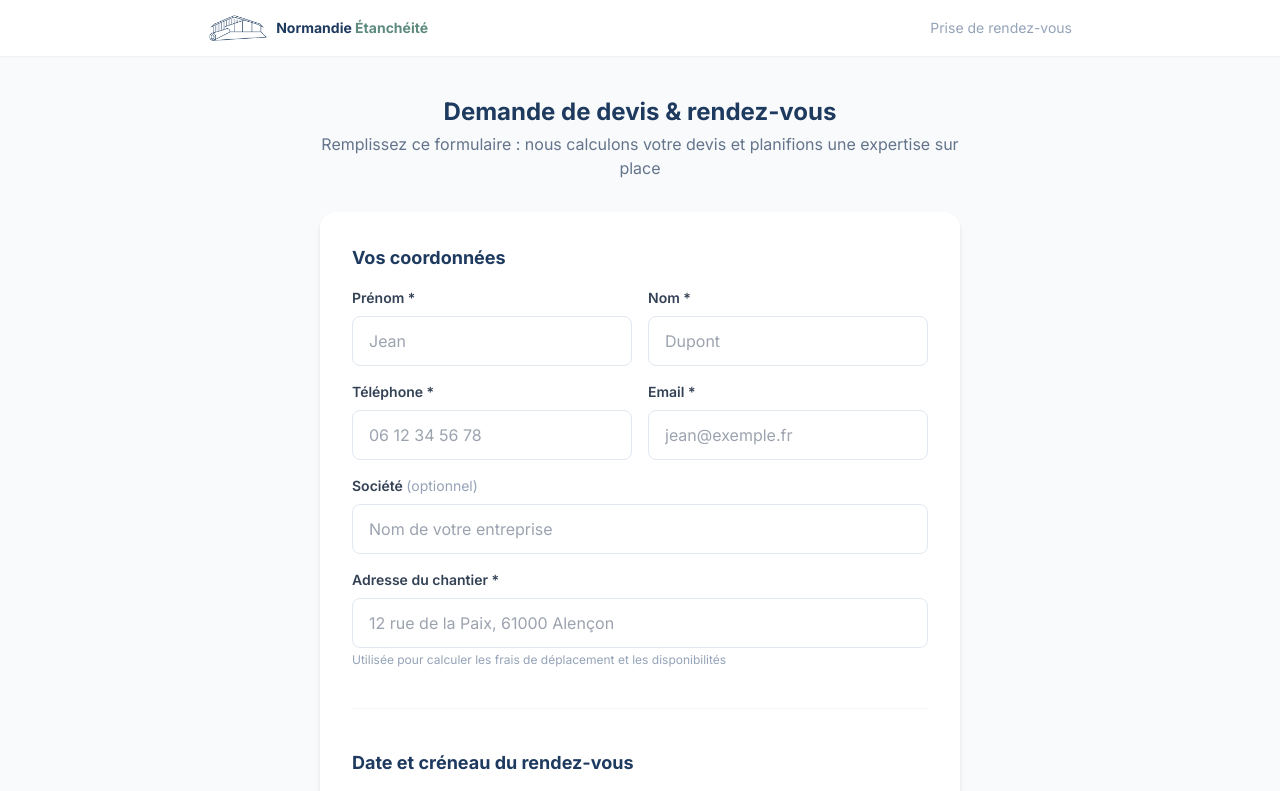
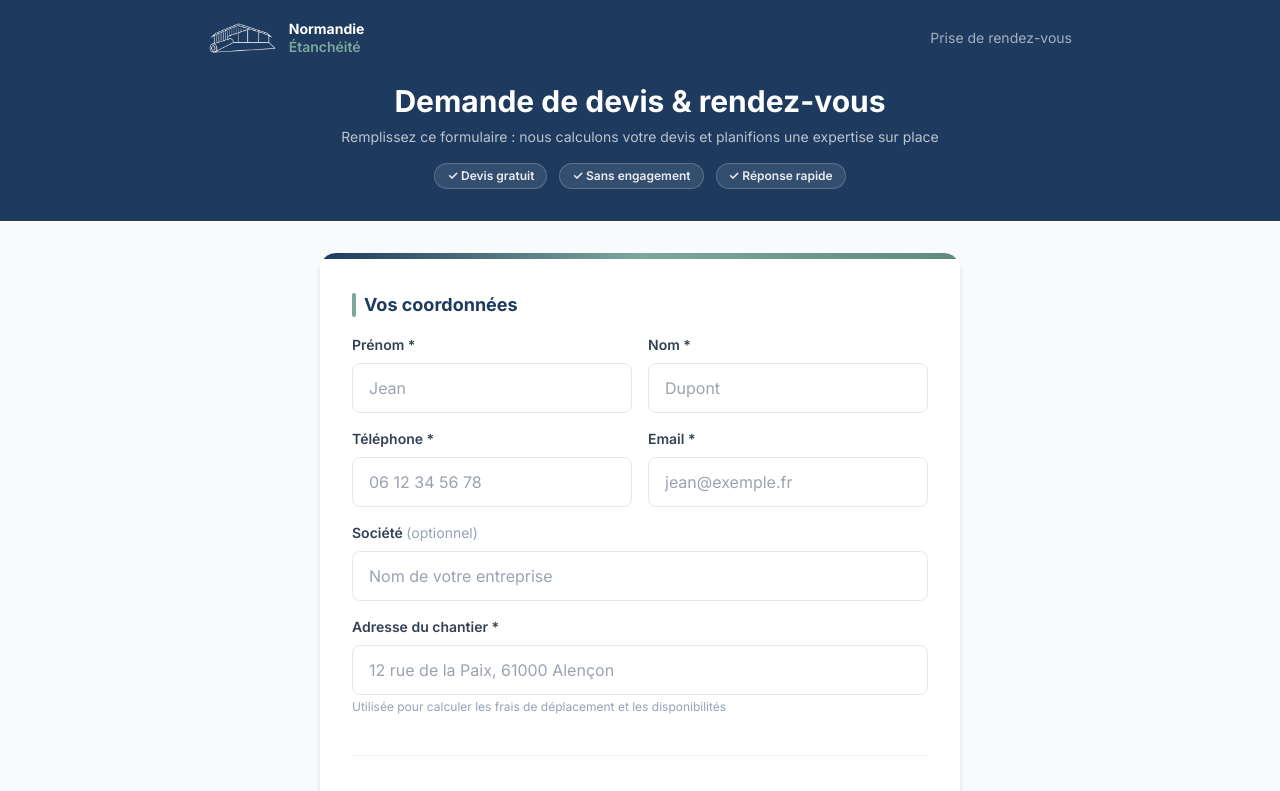
Before and after one commit to Ahmedoooooooooooo/Normandie-etancheite, a Next.js app: page /Normandie-etancheite/rendez-vous in a window 1280 px wide. Shown: the top 791 px of the page. Built offline with nearby package versions, Linux system fonts and the light colour scheme.

Commit message:
Page rendez-vous: header navy coloré, badges, barre gradient, accents sage sur sections
https://claude.ai/code/session_019HXy9hEZKUuA6D895ZD1d4

```diff
--- a/src/app/rendez-vous/page.tsx
+++ b/src/app/rendez-vous/page.tsx
@@ -386,32 +386,43 @@ export default function RendezVousPage() {
 
   return (
     <div className="min-h-screen bg-slate-50">
-      {/* Nav */}
-      <nav className="bg-white shadow-sm">
-        <div className="max-w-4xl mx-auto px-4 h-14 flex items-center justify-between">
-          <Link href="/" className="flex items-center gap-2">
+      {/* Header coloré */}
+      <div className="bg-brand-blue text-white">
+        <div className="max-w-4xl mx-auto px-4 py-5 flex items-center justify-between">
+          <Link href="/" className="flex items-center gap-3">
             {/* eslint-disable-next-line @next/next/no-img-element */}
-            <img src="/Normandie-etancheite/logo-navy.png" alt="Normandie Étanchéité" className="h-7 w-auto" />
-            <span className="text-brand-blue font-bold text-sm">
-              Normandie <span className="text-sage-700">Étanchéité</span>
+            <img src="/Normandie-etancheite/logo-white.png" alt="Normandie Étanchéité" className="h-8 w-auto" />
+            <span className="font-bold text-white text-sm leading-tight">
+              Normandie<br /><span className="text-sage font-semibold">Étanchéité</span>
             </span>
           </Link>
-          <span className="text-slate-400 text-sm">Prise de rendez-vous</span>
+          <span className="text-white/60 text-sm hidden sm:block">Prise de rendez-vous</span>
         </div>
-      </nav>
-
-      <div className="max-w-2xl mx-auto px-4 py-10">
-        <div className="text-center mb-8">
-          <h1 className="text-2xl font-bold text-brand-blue mb-1">Demande de devis &amp; rendez-vous</h1>
-          <p className="text-slate-500">
+        <div className="max-w-4xl mx-auto px-4 pb-8 pt-2 text-center">
+          <h1 className="text-2xl sm:text-3xl font-bold text-white mb-2">Demande de devis &amp; rendez-vous</h1>
+          <p className="text-white/70 text-sm">
             Remplissez ce formulaire : nous calculons votre devis et planifions une expertise sur place
           </p>
+          <div className="flex flex-wrap justify-center gap-3 mt-4">
+            <span className="bg-white/10 border border-white/20 text-white/90 text-xs font-semibold px-3 py-1 rounded-full">✓ Devis gratuit</span>
+            <span className="bg-white/10 border border-white/20 text-white/90 text-xs font-semibold px-3 py-1 rounded-full">✓ Sans engagement</span>
+            <span className="bg-white/10 border border-white/20 text-white/90 text-xs font-semibold px-3 py-1 rounded-full">✓ Réponse rapide</span>
+          </div>
         </div>
+      </div>
 
-        <div className="bg-white rounded-2xl shadow-md p-8 space-y-10">
+      <div className="max-w-2xl mx-auto px-4 py-8">
+        <div className="bg-white rounded-2xl shadow-md overflow-hidden">
+          {/* Barre sage en haut de la carte */}
+          <div className="h-1.5 bg-gradient-to-r from-brand-blue via-sage to-sage-700" />
+
+          <div className="p-8 space-y-10">
           {/* Coordonnées */}
           <section>
-            <h2 className="text-lg font-bold text-brand-blue mb-4">Vos coordonnées</h2>
+            <h2 className="text-lg font-bold text-brand-blue mb-4 flex items-center gap-2">
+              <span className="w-1 h-6 bg-sage rounded-full inline-block" />
+              Vos coordonnées
+            </h2>
 
             <div className="grid grid-cols-2 gap-4 mb-4">
               <div>
@@ -517,7 +528,10 @@ export default function RendezVousPage() {
 
           {/* Date & créneau */}
           <section>
-            <h2 className="text-lg font-bold text-brand-blue mb-4">Date et créneau du rendez-vous</h2>
+            <h2 className="text-lg font-bold text-brand-blue mb-4 flex items-center gap-2">
+              <span className="w-1 h-6 bg-sage rounded-full inline-block" />
+              Date et créneau du rendez-vous
+            </h2>
 
             <DateTimePicker
               date={form.date}
@@ -538,7 +552,10 @@ export default function RendezVousPage() {
 
           {/* Chantier */}
           <section>
-            <h2 className="text-lg font-bold text-brand-blue mb-4">Votre chantier</h2>
+            <h2 className="text-lg font-bold text-brand-blue mb-4 flex items-center gap-2">
+              <span className="w-1 h-6 bg-sage rounded-full inline-block" />
+              Votre chantier
+            </h2>
 
             <div className="mb-4">
               <label className="block text-sm font-semibold text-slate-700 mb-2">Surface approximative (m²) *</label>
@@ -634,7 +651,8 @@ export default function RendezVousPage() {
             </button>
             {error && <p className="text-red-500 text-sm mt-3 text-center">{error}</p>}
           </div>
-        </div>
+          </div>{/* end p-8 space-y-10 */}
+        </div>{/* end bg-white card */}
       </div>
     </div>
   )
```
